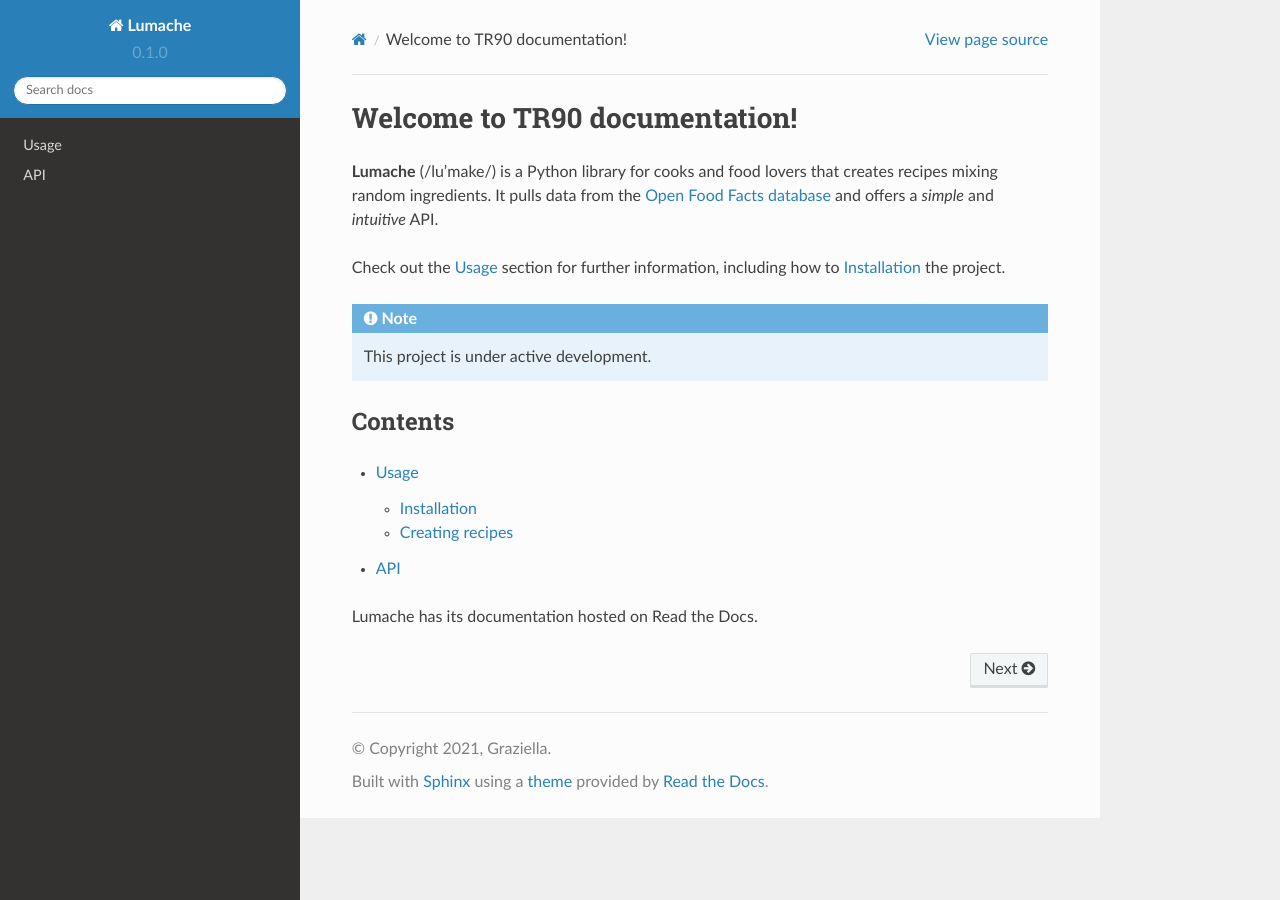
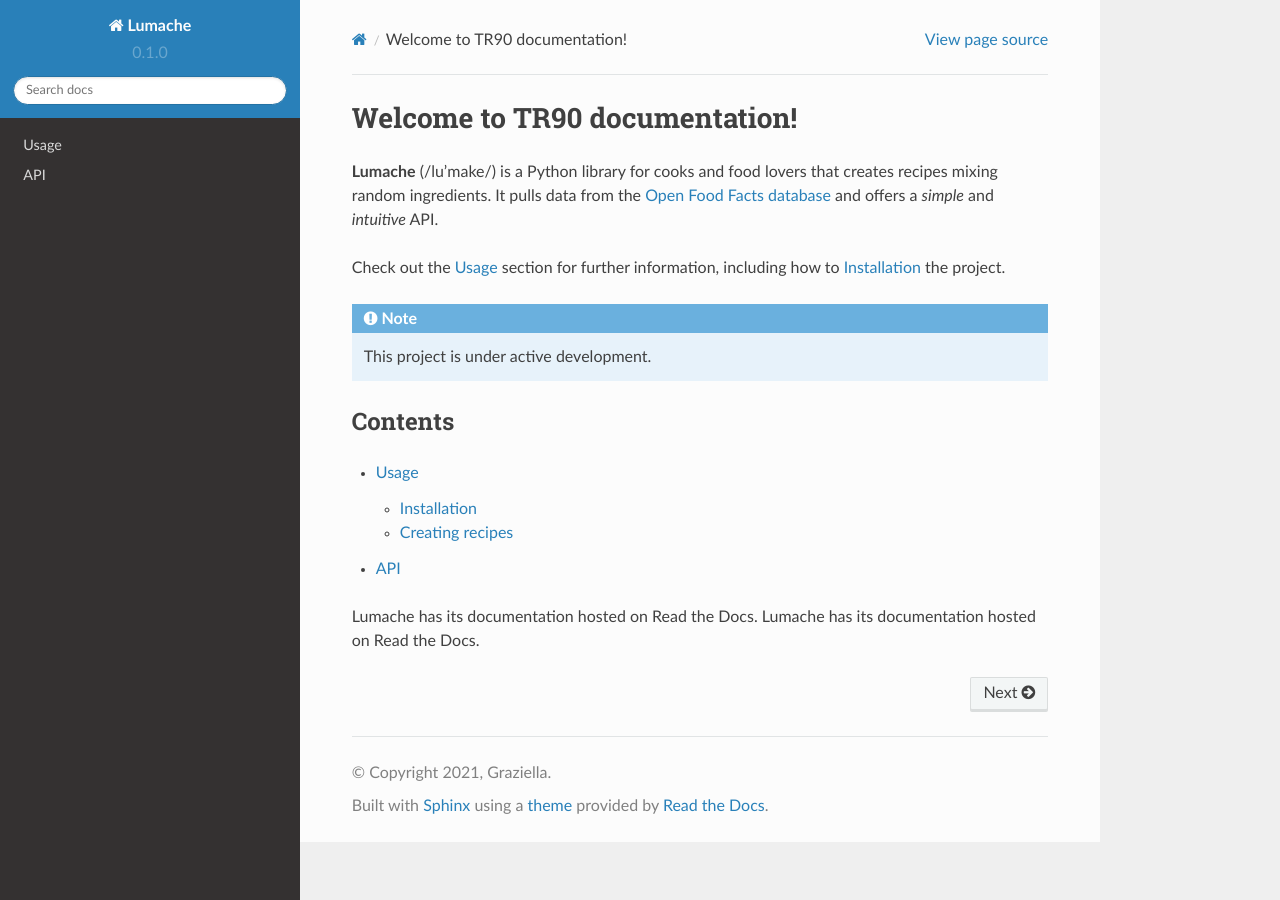
Before and after one commit to quocviet1996/tr90-document, a Sphinx documentation site: the page built from docs/source/index.rst, in a window 1280 px wide. Built offline with Sphinx 7.4.7 and the Read the Docs theme 2.0.0, drawn with Linux system fonts in a browser that asks for light colours.

Commit message:
Update index.rst

```diff
--- a/docs/source/index.rst
+++ b/docs/source/index.rst
@@ -21,3 +21,4 @@ Contents
    usage
    api
 Lumache has its documentation hosted on Read the Docs.
+Lumache has its documentation hosted on Read the Docs.
```
